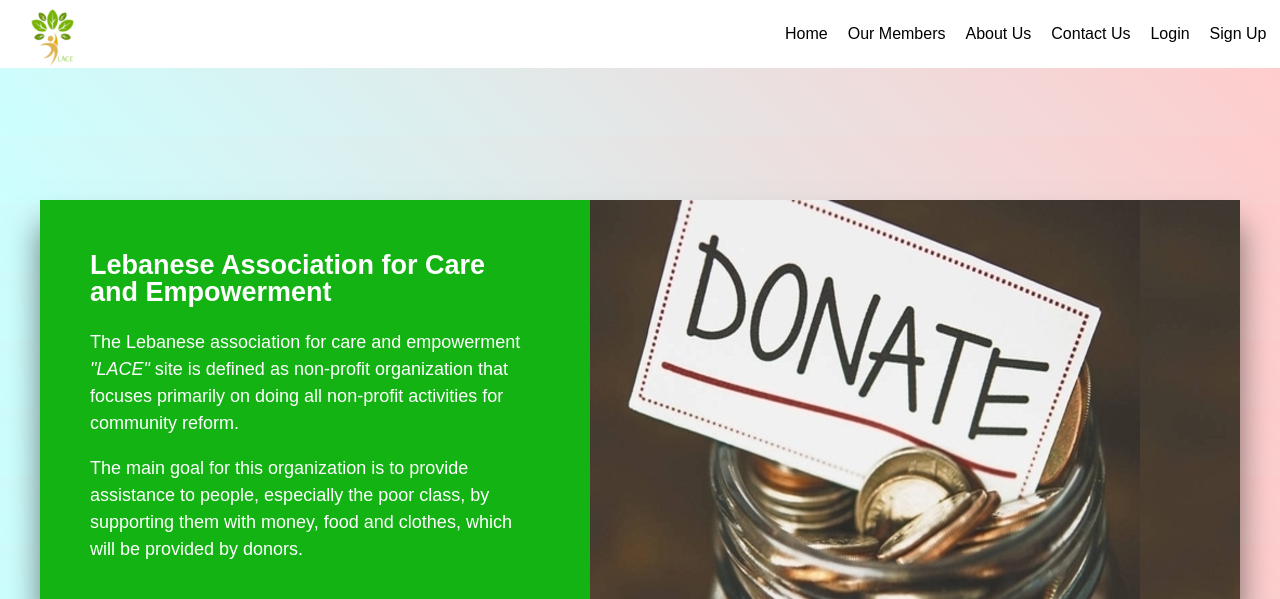
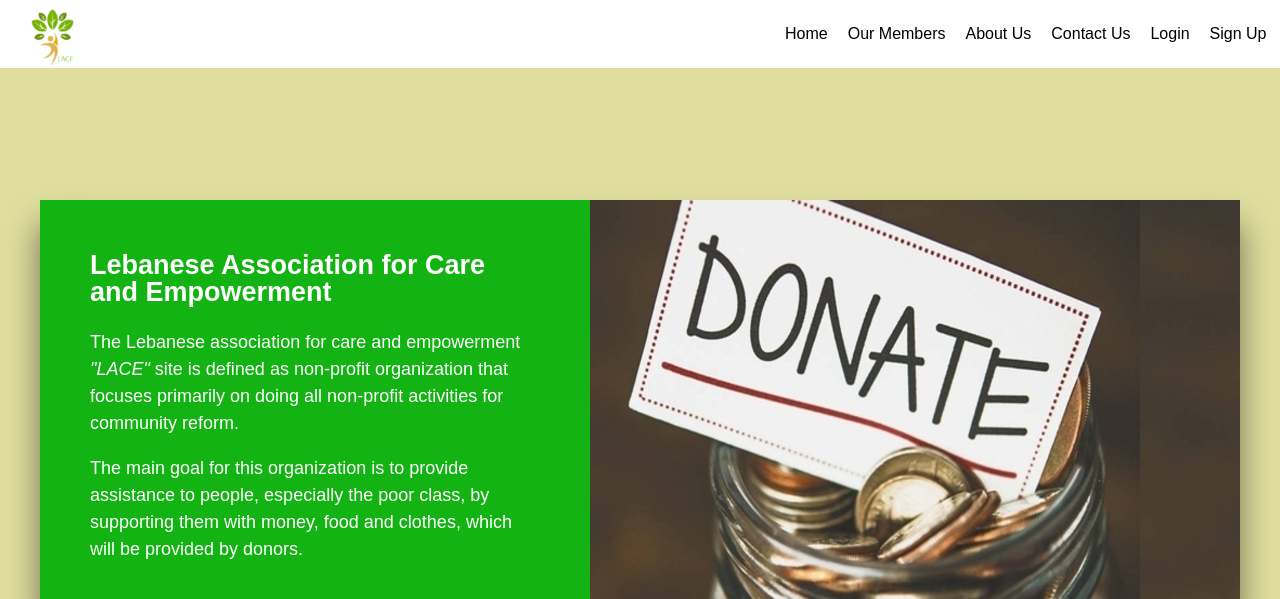
Before and after one commit to AbbasChalha/lebanese-association-for-care-and-empowerment, a PHP site: page / in a window 1280 px wide. Shown: the top 599 px of the page. Run offline with PHP 8.4, Linux system fonts and the light colour scheme.

Commit message:
Update style.css

```diff
--- a/style.css
+++ b/style.css
@@ -1,8 +1,8 @@
 body{
     margin: 0;
     padding: 0;
-/*     background: rgb(223, 222, 158); */
-    background: linear-gradient(45deg, #CCFFFF, #FFCCCC);
+    background: rgb(223, 222, 158);
+/*     background: linear-gradient(45deg, #CCFFFF, #FFCCCC); */
 }
 nav{
     width: 100%;
```
